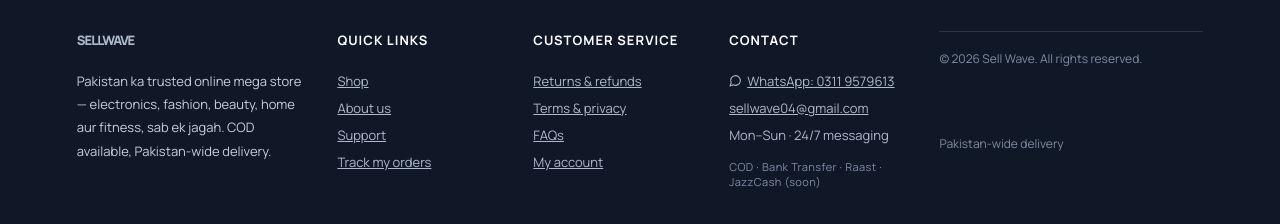
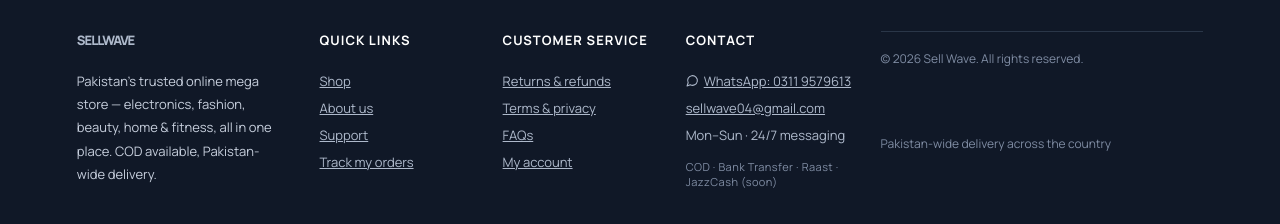
Before and after one commit to fk-builds/sellwave, a React (Vite) app in the folder web/: page / in a window 1280 px wide. Shown: the part 2118-2342 px from the top of the page. Built offline with nearby package versions, Linux system fonts and the light colour scheme; no server answers; a web font is replaced by a local one.

Commit message:
Footer English text

```diff
--- a/web/src/App.tsx
+++ b/web/src/App.tsx
@@ -67,7 +67,7 @@
         <div className="lux-footer-grid">
           <div>
             <span className="lux-footer-brand">SELL<span>WAVE</span></span>
-            <p>Pakistan ka trusted online mega store — electronics, fashion, beauty, home aur fitness, sab ek jagah. COD available, Pakistan-wide delivery.</p>
+            <p>Pakistan’s trusted online mega store — electronics, fashion, beauty, home & fitness, all in one place. COD available, Pakistan-wide delivery.</p>
           </div>
           <div>
             <b>Quick Links</b>
@@ -93,7 +93,7 @@
         </div>
         <div className="lux-footer-bottom">
           <span>© {new Date().getFullYear()} Sell Wave. All rights reserved.</span>
-          <span>Pakistan-wide delivery</span>
+          <span>Pakistan-wide delivery across the country</span>
         </div>
       </footer>
       <a
```
